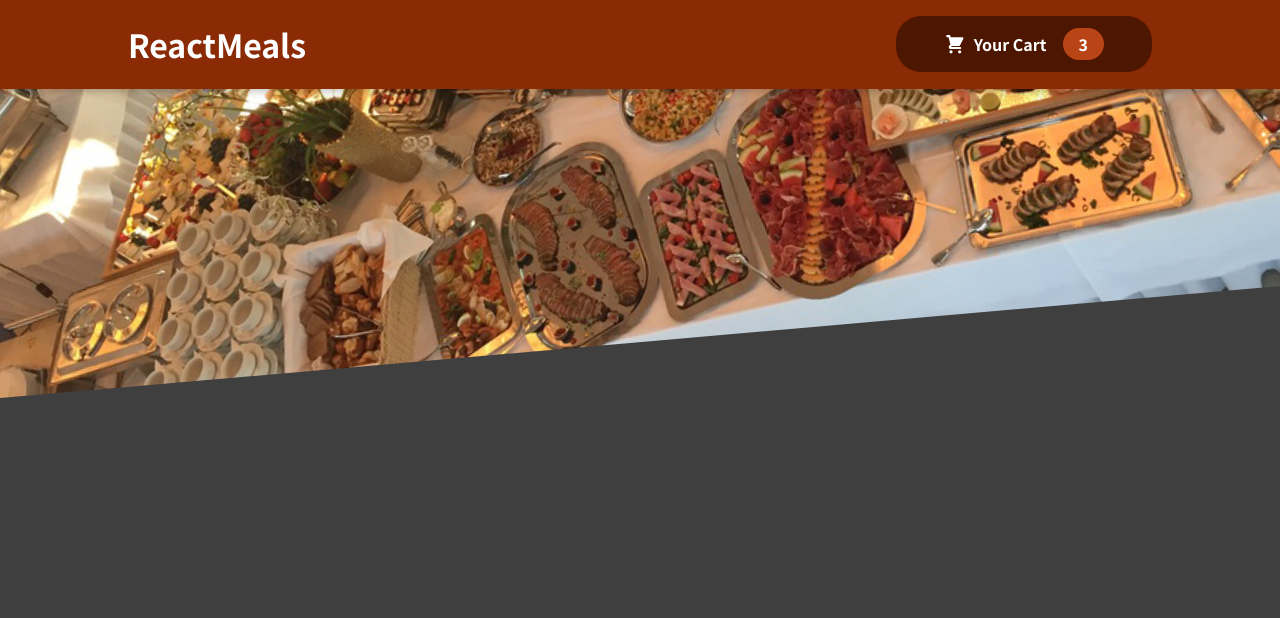
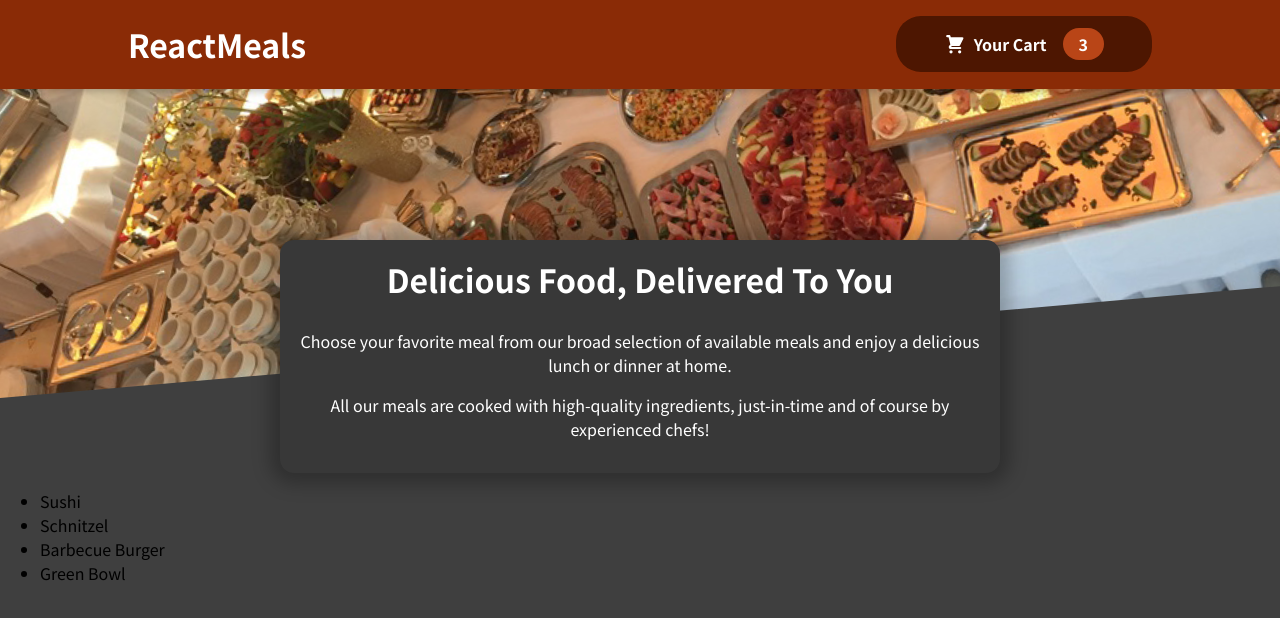
Before and after one commit to Jaykkwak/Restaurant-Web, a React (Create React App) app: page / in a window 1280 px wide. Shown: the top 618 px of the page. Built offline with nearby package versions, Linux system fonts and the light colour scheme.

Commit message:
Added meal lists component and meal summary

```diff
--- a/src/App.js
+++ b/src/App.js
@@ -1,10 +1,14 @@
 import { Fragment } from "react";
 import Header from './components/Layout/Header.js'
+import Meal from './components/Meals/Meals.js'
 
 function App() {
   return (
     <Fragment>
       <Header />
+      <main>
+        <Meal />
+      </main>
     </Fragment>
   );
 }
--- /dev/null
+++ b/src/components/Meals/AvailableMeals.js
@@ -0,0 +1,43 @@
+import React from 'react'
+
+const DUMMY_MEALS = [
+    {
+      id: 'm1',
+      name: 'Sushi',
+      description: 'Finest fish and veggies',
+      price: 22.99,
+    },
+    {
+      id: 'm2',
+      name: 'Schnitzel',
+      description: 'A german specialty!',
+      price: 16.5,
+    },
+    {
+      id: 'm3',
+      name: 'Barbecue Burger',
+      description: 'American, raw, meaty',
+      price: 12.99,
+    },
+    {
+      id: 'm4',
+      name: 'Green Bowl',
+      description: 'Healthy...and green...',
+      price: 18.99,
+    },
+  ];
+
+const AvailableMeals = () => {
+    const mealList = DUMMY_MEALS.map((meal) => (<li>{meal.name}</li>))
+
+    return (
+    <div>
+        <ul>
+            {mealList}
+        </ul>
+
+    </div>
+  )
+}
+
+export default AvailableMeals
--- /dev/null
+++ b/src/components/Meals/MealSummary.js
@@ -0,0 +1,22 @@
+import React from 'react'
+import classes from './MealSummary.module.css'
+
+
+
+const MealSummary = () => {
+  return (
+    <section className={classes.summary}>
+    <h2>Delicious Food, Delivered To You</h2>
+    <p>
+      Choose your favorite meal from our broad selection of available meals
+      and enjoy a delicious lunch or dinner at home.
+    </p>
+    <p>
+      All our meals are cooked with high-quality ingredients, just-in-time and
+      of course by experienced chefs!
+    </p>
+  </section>
+  )
+}
+
+export default MealSummary
--- /dev/null
+++ b/src/components/Meals/MealSummary.module.css
@@ -0,0 +1,18 @@
+.summary {
+    text-align: center;
+    max-width: 45rem;
+    width: 95%;
+    margin: auto;
+    margin-top: -10rem;
+    position: relative;
+    background-color: #383838;
+    color: white;
+    border-radius: 14px;
+    padding: 1rem;
+    box-shadow: 0 1px 18px 10px rgba(0, 0, 0, 0.25);
+}
+
+.summary h2 {
+    font-size: 2rem;
+    margin-top: 0;
+}
--- /dev/null
+++ b/src/components/Meals/Meals.js
@@ -0,0 +1,15 @@
+import React, { Fragment } from 'react'
+
+import MealSummary from './MealSummary'
+import AvailableMeals from './AvailableMeals'
+
+const Meals = () => {
+  return (
+    <Fragment>
+        <MealSummary />
+        <AvailableMeals />
+    </Fragment>
+  )
+}
+
+export default Meals
```
Also changed, not shown: src/components/Meals/AvailableMeals.module.css (added, +24 -0 lines).
